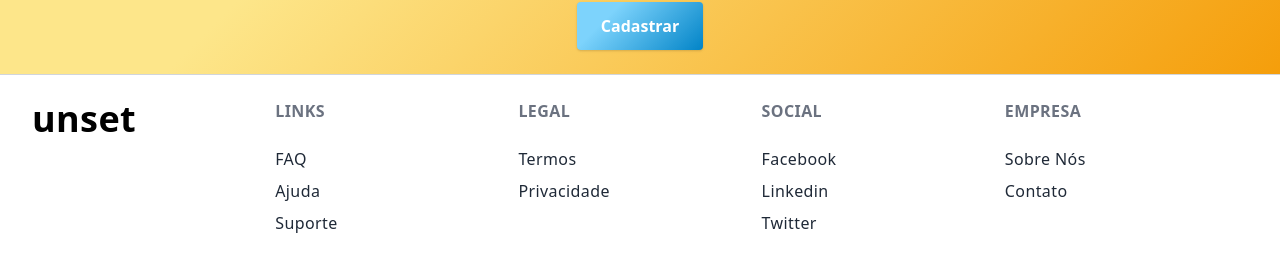
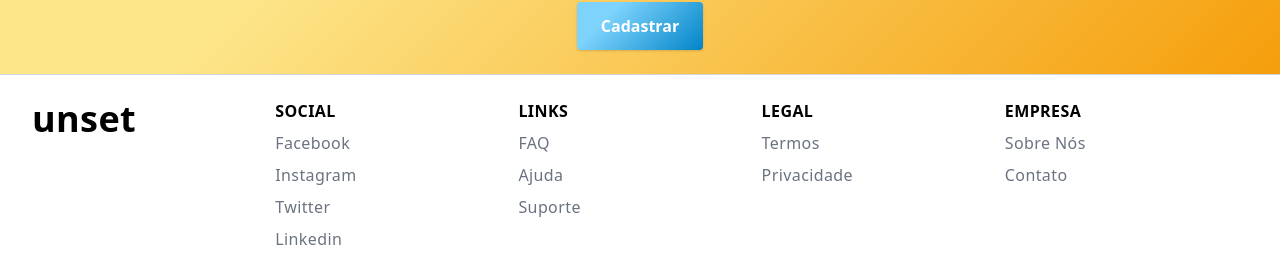
Before and after one commit to gugazimmermann/pocz-projects-website, a React (Create React App) app: page / in a window 1280 px wide. Shown: the part 2726-3006 px from the top of the page. Built offline with nearby package versions, Linux system fonts and the light colour scheme; no server answers.

Commit message:
refactor footer

```diff
--- a/src/components/footer/Footer.tsx
+++ b/src/components/footer/Footer.tsx
@@ -1,129 +1,27 @@
 import { ReactElement } from 'react';
 import { Link } from 'react-router-dom';
-import Routes from '../../routes';
+import FooterList from './FooterList';
+import FooterGroups from './FooterGroups';
 
-export function Footer(): ReactElement {
+function renderLogo(): ReactElement {
+  return (
+    <Link to="/">
+      <span className="text-sky-500 no-underline hover:no-underline font-bold text-2xl lg:text-4xl">
+        {process.env.REACT_APP_PROJECT_NAME}
+      </span>
+    </Link>
+  );
+}
+
+export default function Footer(): ReactElement {
   return (
     <footer className="container mx-auto px-8 border-t border-gray-300">
       <div className="w-full flex flex-col md:flex-row py-6">
         <div className="flex-1 mb-6">
-          <Link to="/">
-            <span className="text-sky-500 no-underline hover:no-underline font-bold text-2xl lg:text-4xl">
-              {process.env.REACT_APP_PROJECT_NAME}
-            </span>
-          </Link>
+          {renderLogo()}
         </div>
-
-        <div className="flex-1">
-          <p className="uppercase font-extrabold text-gray-500 md:mb-6">
-            Links
-          </p>
-          <ul className="list-reset mb-6">
-            <li className="mt-2 inline-block mr-2 md:block md:mr-0">
-              <Link to={Routes.Faq}>
-                <span className="font-light no-underline hover:underline text-gray-800 hover:text-orange-500">
-                  FAQ
-                </span>
-              </Link>
-            </li>
-            <li className="mt-2 inline-block mr-2 md:block md:mr-0">
-              <Link to={Routes.Help}>
-                <span className="font-light no-underline hover:underline text-gray-800 hover:text-orange-500">
-                  Ajuda
-                </span>
-              </Link>
-            </li>
-            <li className="mt-2 inline-block mr-2 md:block md:mr-0">
-              <Link to={Routes.Suport}>
-                <span className="font-light no-underline hover:underline text-gray-800 hover:text-orange-500">
-                  Suporte
-                </span>
-              </Link>
-            </li>
-          </ul>
-        </div>
-        <div className="flex-1">
-          <p className="uppercase font-extrabold text-gray-500 md:mb-6">
-            Legal
-          </p>
-          <ul className="list-reset mb-6">
-            <li className="mt-2 inline-block mr-2 md:block md:mr-0">
-              <Link to={Routes.Terms}>
-                <span className="font-light no-underline hover:underline text-gray-800 hover:text-orange-500">
-                  Termos
-                </span>
-              </Link>
-            </li>
-            <li className="mt-2 inline-block mr-2 md:block md:mr-0">
-              <Link to={Routes.Privacity}>
-                <span className="font-light no-underline hover:underline text-gray-800 hover:text-orange-500">
-                  Privacidade
-                </span>
-              </Link>
-            </li>
-          </ul>
-        </div>
-        <div className="flex-1">
-          <p className="uppercase font-extrabold text-gray-500 md:mb-6">
-            Social
-          </p>
-          <ul className="list-reset mb-6">
-            <li className="mt-2 inline-block mr-2 md:block md:mr-0">
-              <a
-                className="font-light no-underline hover:underline text-gray-800 hover:text-orange-500"
-                target="_blank"
-                href="https://www.facebook.com"
-                rel="noopener noreferrer"
-              >
-                Facebook
-              </a>
-            </li>
-            <li className="mt-2 inline-block mr-2 md:block md:mr-0">
-              <a
-                className="font-light no-underline hover:underline text-gray-800 hover:text-orange-500"
-                target="_blank"
-                href="https://www.linkedin.com"
-                rel="noopener noreferrer"
-              >
-                Linkedin
-              </a>
-            </li>
-            <li className="mt-2 inline-block mr-2 md:block md:mr-0">
-              <a
-                className="font-light no-underline hover:underline text-gray-800 hover:text-orange-500"
-                target="_blank"
-                href="https://www.twitter.com"
-                rel="noopener noreferrer"
-              >
-                Twitter
-              </a>
-            </li>
-          </ul>
-        </div>
-        <div className="flex-1">
-          <p className="uppercase font-extrabold text-gray-500 md:mb-6">
-            Empresa
-          </p>
-          <ul className="list-reset mb-6">
-            <li className="mt-2 inline-block mr-2 md:block md:mr-0">
-              <Link to={Routes.AboutUs}>
-                <span className="font-light no-underline hover:underline text-gray-800 hover:text-orange-500">
-                  Sobre Nós
-                </span>
-              </Link>
-            </li>
-            <li className="mt-2 inline-block mr-2 md:block md:mr-0">
-              <Link to={Routes.Contact}>
-                <span className="font-light no-underline hover:underline text-gray-800 hover:text-orange-500">
-                  Contato
-                </span>
-              </Link>
-            </li>
-          </ul>
-        </div>
+        {FooterList.map((item, index) => FooterGroups(item, index))}
       </div>
     </footer>
   );
 }
-
-export default Footer;
--- /dev/null
+++ b/src/components/footer/FooterGroups.tsx
@@ -0,0 +1,19 @@
+import { ReactElement } from 'react';
+import FooterItem from './FooterItem';
+
+interface itemProps {
+  title: string;
+  items: { title: string; link: string }[];
+}
+
+export default function FooterGroups(footerItem: itemProps, index: number): ReactElement {
+  const { title, items } = footerItem;
+  return (
+    <div key={index} className="flex-1">
+      <p className="uppercase font-bold">{title}</p>
+      <ul className="list-reset">
+        {items.map((item, i) => FooterItem(item, i))}
+      </ul>
+    </div>
+  );
+}
--- /dev/null
+++ b/src/components/footer/FooterItem.tsx
@@ -0,0 +1,33 @@
+import { ReactElement } from 'react';
+import { Link } from 'react-router-dom';
+
+interface itemProps {
+  title: string;
+  link: string;
+}
+
+export default function FooterItem(
+  { title, link }: itemProps,
+  index: number,
+): ReactElement {
+  return (
+    <li key={index} className="mt-2 mb-2 sm:dm-0 inline-block mr-2 md:block md:mr-0">
+      {link.startsWith('/') ? (
+        <Link to={link}>
+          <span className="font-light no-underline hover:underline text-gray-500 hover:text-primary-500">
+            {title}
+          </span>
+        </Link>
+      ) : (
+        <a
+          className="font-light no-underline hover:underline text-gray-500 hover:text-primary-500"
+          href={link}
+          target="_blank"
+          rel="noreferrer"
+        >
+          {title}
+        </a>
+      )}
+    </li>
+  );
+}
--- /dev/null
+++ b/src/components/footer/FooterList.tsx
@@ -0,0 +1,76 @@
+import LANG from '../../lang/pt-BR';
+import Routes from '../../routes';
+
+interface itemsProps {
+  title: string;
+  link: string;
+}
+
+const FooterList: {title: string; items: itemsProps[] }[] = [
+  {
+    title: LANG.FOOTER.SOCIAL.title,
+    items: [
+      {
+        title: LANG.FOOTER.SOCIAL.FACEBOOK.title,
+        link: Routes.Facebook,
+      },
+      {
+        title: LANG.FOOTER.SOCIAL.INSTAGRAM.title,
+        link: Routes.Instagram,
+      },
+      {
+        title: LANG.FOOTER.SOCIAL.TWITTER.title,
+        link: Routes.Twitter,
+      },
+      {
+        title: LANG.FOOTER.SOCIAL.LINKEDIN.title,
+        link: Routes.LinkedIn,
+      },
+    ],
+  },
+  {
+    title: LANG.FOOTER.LINKS.title,
+    items: [
+      {
+        title: LANG.FOOTER.LINKS.FAQ.title,
+        link: Routes.Faq,
+      },
+      {
+        title: LANG.FOOTER.LINKS.HELP.title,
+        link: Routes.Help,
+      },
+      {
+        title: LANG.FOOTER.LINKS.SUPORT.title,
+        link: Routes.Suport,
+      },
+    ],
+  },
+  {
+    title: LANG.FOOTER.LEGAL.title,
+    items: [
+      {
+        title: LANG.FOOTER.LEGAL.TERMS.title,
+        link: Routes.Terms,
+      },
+      {
+        title: LANG.FOOTER.LEGAL.PRIVACITY.title,
+        link: Routes.Privacity,
+      },
+    ],
+  },
+  {
+    title: LANG.FOOTER.COMPANY.title,
+    items: [
+      {
+        title: LANG.FOOTER.COMPANY.ABOUTUS.title,
+        link: Routes.AboutUs,
+      },
+      {
+        title: LANG.FOOTER.COMPANY.CONTACT.title,
+        link: Routes.Contact,
+      },
+    ],
+  },
+];
+
+export default FooterList;
```
